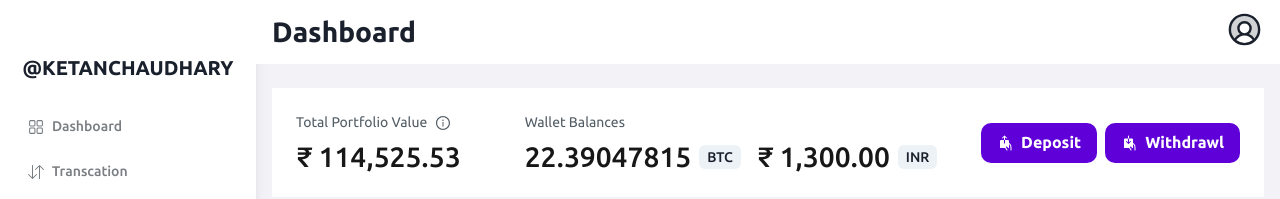
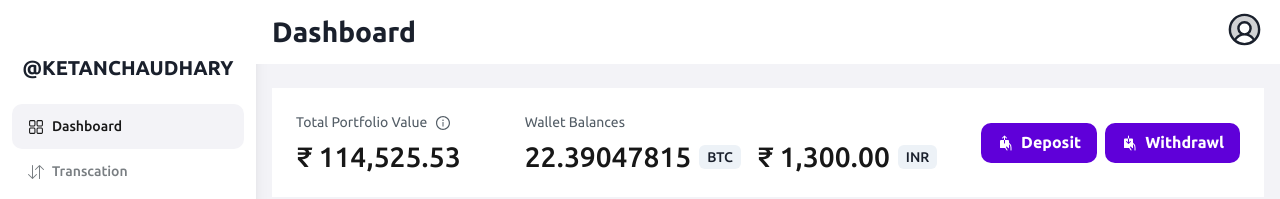
Before and after one commit to Ketan-Chaudhary/Crypto-Dashboard, a React (Vite) app: page / in a window 1280 px wide. Shown: the top 199 px of the page. Built offline with nearby package versions, Linux system fonts and the light colour scheme.

Commit message:
Link-page routing

```diff
--- a/src/Components/Sidenav.jsx
+++ b/src/Components/Sidenav.jsx
@@ -1,10 +1,20 @@
-import { Box, HStack, Heading, Icon, Link, Stack, Text } from "@chakra-ui/react";
+import { Box, HStack, Heading, Icon,  Stack, Text } from "@chakra-ui/react";
 import React from "react";
 import { RxDashboard } from "react-icons/rx";
 import { BsArrowDownUp } from "react-icons/bs";
 import { BiSupport } from "react-icons/bi";
+import { Link, useLocation } from "react-router-dom";
 
 const Sidenav = () => {
+
+  const location = useLocation();
+
+  console.log(location);
+
+  const isActiveLink = (link) => {
+    return location.pathname === link;
+  };
+
   const navLinks = [
     {
       icon: RxDashboard,
@@ -39,6 +49,7 @@ const Sidenav = () => {
         {/* 24/6 */}
         <Box mt="6" mx="12px">
           {navLinks.map((nav) => (
+            <Link to ={nav.link} key={nav.text}>
             <HStack
               py="3"
               px="4"
@@ -46,19 +57,21 @@ const Sidenav = () => {
                 bg: "#F3F3F7",
                 color: "#171717",
               }}
-              color="#797E82"
               borderRadius="10px"
-              key={nav.text}
+              bg={isActiveLink(nav.link) ? "#F3F3F7" : "transparent"}
+              color={isActiveLink(nav.link) ? "#171717" : "#797E82"}
             >
               <Icon as={nav.icon} />
               <Text fontSize="14px" fontWeight="medium">
                 {nav.text}
               </Text>
             </HStack>
+            </Link>
           ))}
         </Box>
       </Box>
       <Box mt="6" mx="12px" mb="6">
+        <Link to='/support'>
         <HStack
           py="3"
           px="4"
@@ -66,14 +79,16 @@ const Sidenav = () => {
             bg: "#F3F3F7",
             color: "#171717",
           }}
-          color="#797E82"
           borderRadius="10px"
+          bg={isActiveLink("/support") ? "#F3F3F7" : "transparent"}
+          color={isActiveLink("/support") ? "#171717" : "#797E82"}
         >
           <Icon as={BiSupport} />
             <Text fontSize="14px" fontWeight="medium">
             Support
           </Text>
         </HStack>
+        </Link>
       </Box>
     </Stack>
   );
```
